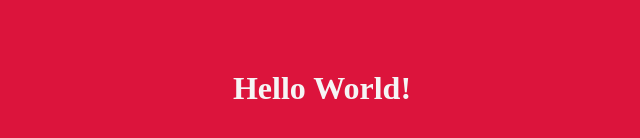
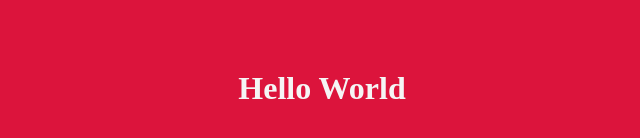
Before and after one commit to Monisha-R-S/git-project-01, a plain HTML site: page index.html in a window 1280 px wide. Shown: the part 312-450 px from the top of the page, 318-958 px from the left. Drawn offline with Linux system fonts and the light colour scheme.

Commit message:
exclamation removed

```diff
--- a/index.html
+++ b/index.html
@@ -9,7 +9,7 @@
 </head>
 <body>
     <div class="container">
-        <h1 id="demo" onclick="myFunction()">Hello World!</h1>
+        <h1 id="demo" onclick="myFunction()">Hello World</h1>
     </div>
 
     <script src="main.js"></script>
```
